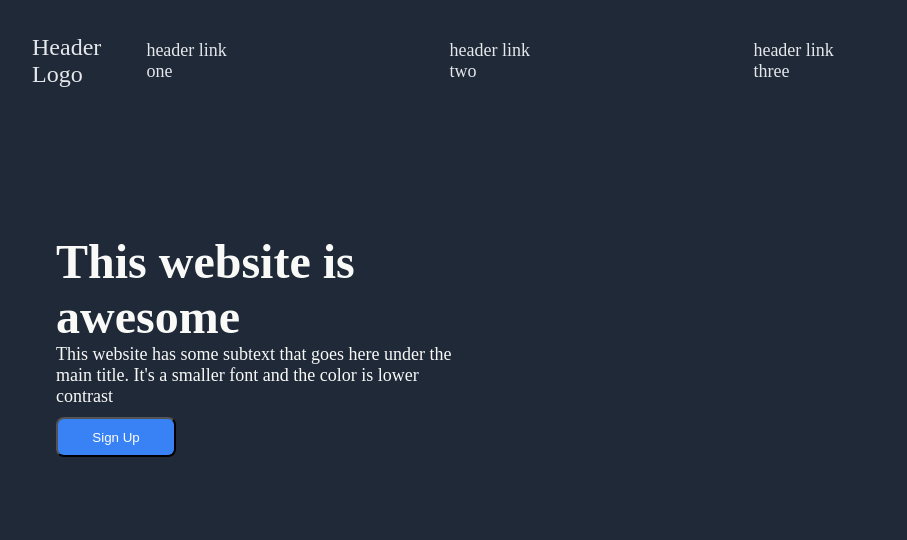
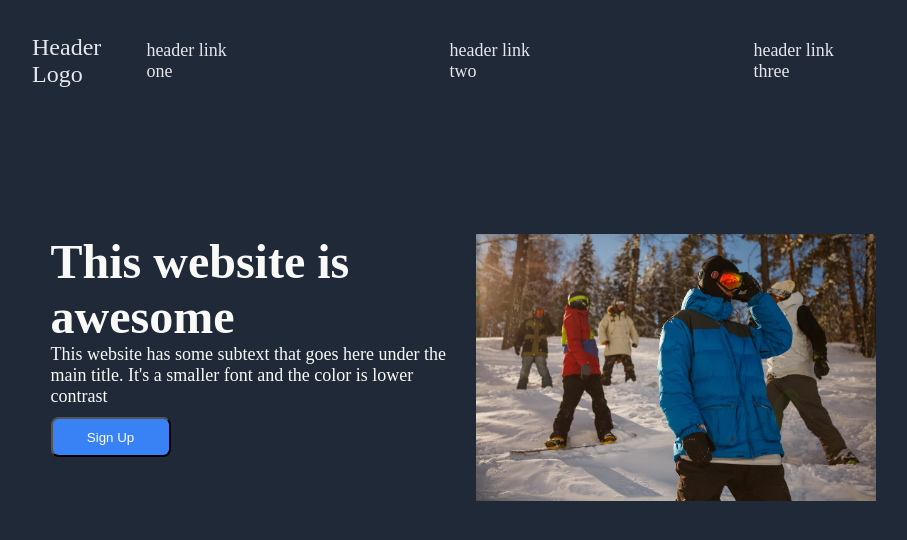
Before and after one commit to YoImJack/landingPage, a plain HTML site: page index.html in a window 1280 px wide. Shown: the whole page, without its empty margins (202-1109 px from the left). Drawn offline with Linux system fonts and the light colour scheme.

Commit message:
Added a photo and messed with margins

```diff
--- a/index.html
+++ b/index.html
@@ -13,12 +13,16 @@
             <a href="#">header link one</a>
             <a href="#">header link two</a>
             <a href="#">header link three</a>
-            </div>
+        </div>
         <div class="center">
+        <div class="leftCenter">
         <div class="bigText">This website is awesome</div>
         <div>This website has some subtext that goes here under the main title. It's a smaller font and the color is lower contrast</div>
         <button>Sign Up</button>
         </div>
+        <img src="img/shredcrew.jpeg" alt="A group of friends snowboarding.">
+        </div>
+
 
 
 
--- a/style.css
+++ b/style.css
@@ -35,15 +35,14 @@ a {
     margin-left:200px;
 }
 
-.center {
+.leftCenter {
     display:flex;
     flex-direction: column;
     font-size: 18px;
     color:#f9faf8;
     max-width: 400px;
-    margin-left: 250px;
+    margin-left: 50px;
     flex-wrap:wrap ;
-    margin-top: 120px;
 
 }
 
@@ -62,3 +61,16 @@ button {
     height:40px;
     margin-top: 10px;
 }
+
+.center {
+    display:flex;
+    margin-top: 120px;
+    justify-content: center;
+    margin-left: 50px;
+    margin-right: 50px;
+    gap:25px;
+}
+
+img {
+    max-width: 400px;
+}
```
Also changed, not shown: img/shredcrew.jpeg (added), 1 other file.
